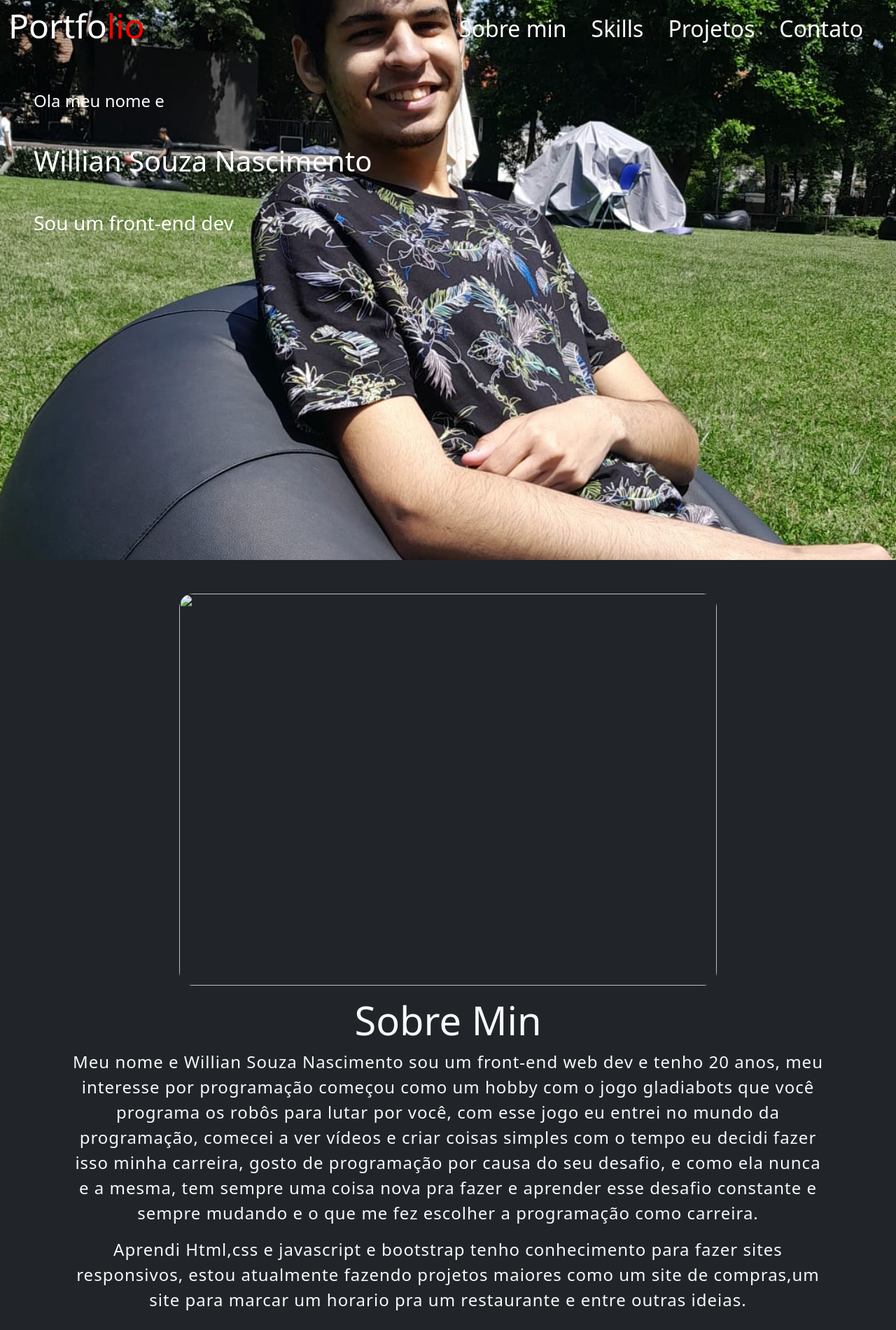
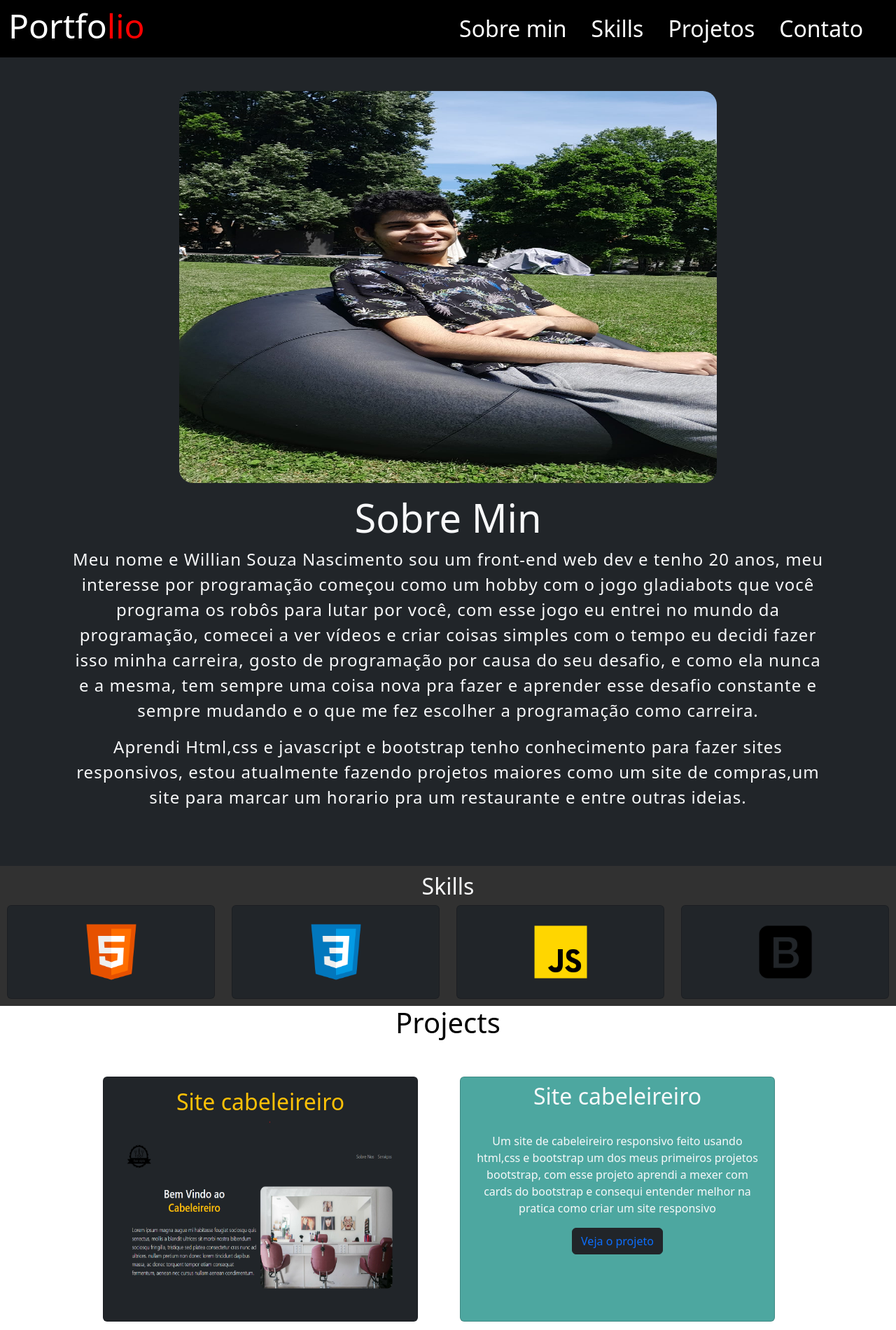
Before and after one commit to willian2802/Portifolio, a plain HTML site: page index.html in a window 1280 px wide. Shown: the top 1900 px of the page at 70% size. Drawn offline with nearby package versions, Linux system fonts and the light colour scheme.

Commit message:
correçao de erros

```diff
--- a/index.html
+++ b/index.html
@@ -18,8 +18,6 @@
     <title>portifolio</title>
 </head>
 <body>
-
-    <section class="hero-area">
 
     <!-- Navbar -->
     <nav class="navbar navbar-expand-md navbar-dark">
@@ -54,18 +52,12 @@
         </div>
     </nav>
 
-        <div class="apresentaçao-inicial">
-            <h4 class="m-5">Ola meu nome e </h4>
-            <h1 class="m-5">Willian Souza Nascimento</h1>
-            <h3 class="m-5">Sou um front-end dev</h3>
-        </div>
 
-    </section>
 
     <section class="bg-dark text-light p-5 text-center">
         <div class="container">
             <div class="sobre-min">
-                <img src="/lobo1.jpg" alt="">
+                <img src="/adds/eu.jpg" alt="">
                 <div id="sobre-min" class="text-sb p-3"><h2>Sobre Min</h2>
                     <p>Meu nome e Willian Souza Nascimento sou um front-end web dev e tenho 20 anos, meu interesse por programação começou como um hobby com o jogo gladiabots que você programa os robôs para lutar por você, com esse jogo eu entrei no mundo da programação, comecei a ver vídeos e criar coisas simples com o tempo eu decidi fazer isso minha carreira, gosto de programação por causa do seu desafio, e como ela nunca e a mesma, tem sempre uma coisa nova pra fazer e aprender esse desafio constante e sempre mudando e o que me fez escolher a programação como carreira.</p>
                     <p>Aprendi Html,css e javascript e bootstrap tenho conhecimento para fazer sites responsivos, estou atualmente fazendo projetos maiores como um site de compras,um site para marcar um horario pra um restaurante e entre outras ideias.</p>
@@ -114,14 +106,14 @@
 
     <section class="projects text-light text-center">
         <div class="container">
-            <h1 id="m-3 Projetos" style="color: black;">Projects</h2>
+            <h1 id="Projetos" style="color: black;">Projects</h2>
 
             <div class="row m-5">
                 <div class="col-md">
                     <div class="projeto card bg-dark">
                         <div class="card-body">
                             <div class="card-title"><h2> <span class="text-warning">Site cabeleireiro</span></h2></div>
-                            <div class="card-img"><img src="/adds/projeto.1.png" alt=""></div>
+                            <div class="card-img"><img class="img-fluid" src="/adds/projeto.1.png" alt=""></div>
                         </div>
                     </div>
                 </div>
@@ -130,25 +122,8 @@
                     <div class="projeto card" style="background-color: rgb(77, 167, 160);">
                         <div class="m-2 card-title"><h2> Site cabeleireiro</h2></div>
                         <div class="card-body"><p>Um site de cabeleireiro responsivo feito usando html,css e bootstrap um dos meus primeiros projetos bootstrap, com esse projeto aprendi a mexer com cards do bootstrap e consequi entender melhor na pratica como criar um site responsivo</p>
-                            <button type="button" class="btn btn-dark"> <a href="https://willian2802.github.io/site-cabeleireiro/">Veja o projeto</a></button>
+                            <button type="button" class="btn btn-dark"> <a style="text-decoration: none;" href="https://willian2802.github.io/site-cabeleireiro/">Veja o projeto</a></button>
                         </div>
-                    </div>
-                </div>
-            </div>
-
-            <div class="row m-5">
-                <div class="col-md">
-                    <div class="projeto card bg-dark">
-                        <div class="card-body">
-                            <div class="card-title">Site cabeleireiro</div>
-                            <div><img src="/adds/icons8-html-5-144.png" alt=""></div>
-                        </div>
-                    </div>
-                </div>
-
-                <div class="col-md">
-                    <div class="projeto card" style="background-color: rgb(77, 167, 160);">
-                        <div class="card-body">123</div>
                     </div>
                 </div>
             </div>
@@ -199,7 +174,7 @@
                             </div>
                             <div class="card-title"><h3>GitHub</h3></div>
                             <div class="card-body">
-                                <p>https://github.com/willian2802</p>
+                                <a style="text-decoration: none;" href="https://github.com/willian2802">github.com/willian2802</a>
                             </div>
                         </div>
                     </div>
--- a/style.css
+++ b/style.css
@@ -1,14 +1,6 @@
-a {
-    outline: none;
-    text-decoration: none;
-}
 
-.hero-area {
-    background-image: url('/adds/eu.jpg');
-    background-size: cover;
-    height: 100vh;
-    width: 100%;
-    background-position: center;
+.navbar {
+    background-color: black;
 }
 
 
@@ -30,6 +22,7 @@ li a:hover {
     top: 30%;
     color: white;
     font-size: 10px;
+    background-color: black;
 }
 
 .logo {
@@ -79,13 +72,15 @@ span {
 
 .projeto {
     display: flex;
-    max-width: 550px;
-    max-height: 550px;
-    min-width: 200px;
-    min-height: 200px;
+    max-width: 450px;
+    max-height: 350px;
+    min-width: 450px;
+    min-height: 350px;
     box-shadow: 20px;
     margin: 5px;
 }
+
+
 
 
 
```
Also changed, not shown: lobo1.jpg (added). Lines whose indentation alone changed are shown as unchanged.
